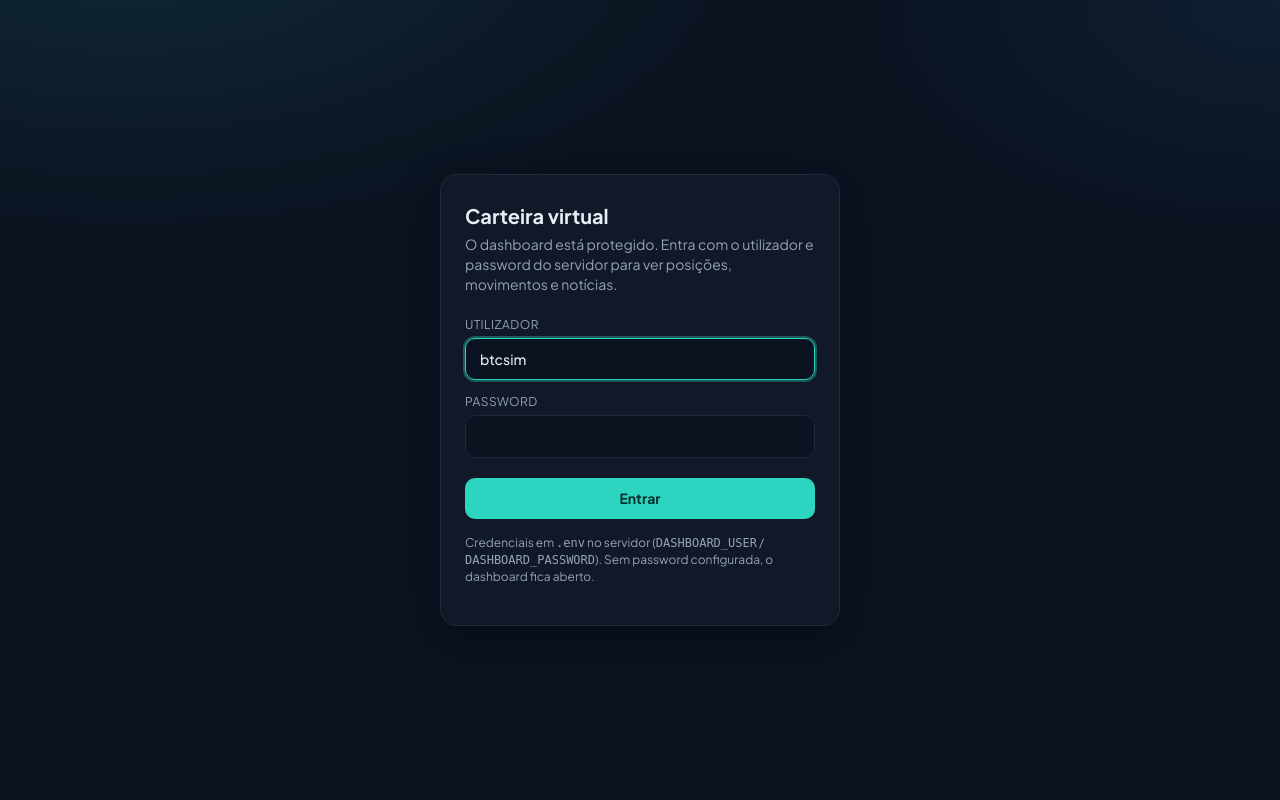
After one commit to joaodominguez/Bitcoin, a Flask app: template btcsim/templates/login.html in a window 1280 px wide. The commit adds this page. Run offline with Flask 3, Linux system fonts and the light colour scheme; the template is opened without the code that fills it, so the values that code supplies are empty; parts of the project's set-up code (start-up, migrations or seed data) failed here and were passed over.

Commit message:
fix: login page so dashboard is not empty without auth
Unauthenticated visits were a bare 401 text body, which looked like a
broken empty site. Redirect to a proper /login form with session cookies,
keep Basic Auth for APIs, and surface watch/API errors in the UI.

Co-authored-by: joaodominguez <joaodominguez@users.noreply.github.com>

```diff
--- a/btcsim/dashboard.py
+++ b/btcsim/dashboard.py
@@ -13,11 +13,13 @@ NOT financial advice.
 from __future__ import annotations
 
 import argparse
+import hashlib
 import json
 import os
+from datetime import timedelta
 from pathlib import Path
 
-from flask import Flask, Response, jsonify, render_template, request
+from flask import Flask, jsonify, redirect, render_template, request, session, url_for
 
 from . import allocation as alloc_mod
 from . import data as data_mod
@@ -38,28 +40,100 @@ app = Flask(__name__)
 DEFAULT_STRATEGIES = ["buy_and_hold", "dca", "ma_crossover", "rsi"]
 
 
+def _configure_secret_key() -> None:
+    """Stable secret so sessions survive gunicorn workers / restarts when password is set."""
+    explicit = os.environ.get("FLASK_SECRET_KEY") or os.environ.get("SECRET_KEY")
+    if explicit:
+        app.secret_key = explicit
+        return
+    password = os.environ.get("DASHBOARD_PASSWORD", "")
+    material = password or "btcsim-dev-only"
+    app.secret_key = hashlib.sha256(f"btcsim:{material}".encode("utf-8")).hexdigest()
+
+
+_configure_secret_key()
+app.config["PERMANENT_SESSION_LIFETIME"] = timedelta(days=30)
+
+
+def _dashboard_credentials() -> tuple[str, str]:
+    password = os.environ.get("DASHBOARD_PASSWORD", "")
+    user = os.environ.get("DASHBOARD_USER", "btcsim")
+    return user, password
+
+
+def _credentials_ok(username: str | None, password: str | None) -> bool:
+    expected_user, expected_password = _dashboard_credentials()
+    if not expected_password:
+        return True
+    return bool(username == expected_user and password == expected_password)
+
+
+def _is_authenticated() -> bool:
+    _, password = _dashboard_credentials()
+    if not password:
+        return True
+    if session.get("dashboard_auth") is True:
+        return True
+    auth = request.authorization
+    if auth and _credentials_ok(auth.username, auth.password):
+        return True
+    return False
+
+
 @app.before_request
-def _optional_basic_auth():
+def _optional_auth():
     """Protect the dashboard when DASHBOARD_PASSWORD is set (recommended on a server)."""
-    if request.path == "/health":
+    path = request.path or "/"
+    if path == "/health" or path.startswith("/static/") or path in ("/login", "/logout"):
         return None
-    password = os.environ.get("DASHBOARD_PASSWORD", "")
+    _, password = _dashboard_credentials()
     if not password:
         return None
-    user = os.environ.get("DASHBOARD_USER", "btcsim")
-    auth = request.authorization
-    if auth and auth.username == user and auth.password == password:
+    if _is_authenticated():
         return None
-    return Response(
-        "Autenticacao necessaria",
-        401,
-        {"WWW-Authenticate": 'Basic realm="btcsim"'},
-    )
+    if path.startswith("/api/"):
+        return jsonify({
+            "error": "Autenticação necessária. Abre /login ou envia Basic Auth.",
+            "login": "/login",
+        }), 401
+    return redirect(url_for("login", next=path))
 
 
 @app.route("/health")
 def health():
     return jsonify({"status": "ok"})
+
+
+@app.route("/login", methods=["GET", "POST"])
+def login():
+    _, password = _dashboard_credentials()
+    if not password:
+        return redirect(url_for("index"))
+    if _is_authenticated() and request.method == "GET":
+        return redirect(request.args.get("next") or url_for("index"))
+
+    error = None
+    username = os.environ.get("DASHBOARD_USER", "btcsim")
+    if request.method == "POST":
+        username = (request.form.get("username") or "").strip()
+        supplied = request.form.get("password") or ""
+        if _credentials_ok(username, supplied):
+            session["dashboard_auth"] = True
+            session.permanent = True
+            nxt = request.args.get("next") or url_for("index")
+            if not nxt.startswith("/"):
+                nxt = url_for("index")
+            return redirect(nxt)
+        error = "Utilizador ou password incorretos."
+    return render_template("login.html", error=error, username=username)
+
+
+@app.route("/logout", methods=["GET", "POST"])
+def logout():
+    session.clear()
+    return redirect(url_for("login"))
+
+
 SAMPLE_NEWS = Path(__file__).resolve().parent.parent / "examples" / "sample_news.csv"
 
 
--- /dev/null
+++ b/btcsim/templates/login.html
@@ -0,0 +1,105 @@
+<!DOCTYPE html>
+<html lang="pt" class="dark">
+<head>
+  <meta charset="utf-8" />
+  <meta name="viewport" content="width=device-width, initial-scale=1" />
+  <title>Entrar — Carteira virtual</title>
+  <link rel="icon" type="image/png" href="{{ url_for('static', filename='favicon.png') }}" />
+  <link rel="preconnect" href="https://fonts.googleapis.com" />
+  <link rel="preconnect" href="https://fonts.gstatic.com" crossorigin />
+  <link href="https://fonts.googleapis.com/css2?family=Plus+Jakarta+Sans:wght@400;500;600;700&display=swap" rel="stylesheet" />
+  <style>
+    :root {
+      --bg: #0b1220;
+      --panel: #111827;
+      --line: #1e293b;
+      --text: #e5eef7;
+      --muted: #94a3b8;
+      --brand: #2dd4bf;
+      --err: #f87171;
+    }
+    * { box-sizing: border-box; }
+    html, body { height: 100%; margin: 0; }
+    body {
+      font-family: "Plus Jakarta Sans", ui-sans-serif, system-ui, sans-serif;
+      background:
+        radial-gradient(1200px 600px at 10% -10%, rgba(45, 212, 191, 0.12), transparent 55%),
+        radial-gradient(900px 500px at 100% 0%, rgba(56, 189, 248, 0.08), transparent 50%),
+        var(--bg);
+      color: var(--text);
+      display: grid;
+      place-items: center;
+      padding: 24px;
+    }
+    .panel {
+      width: min(400px, 100%);
+      background: var(--panel);
+      border: 1px solid var(--line);
+      border-radius: 16px;
+      padding: 28px 24px;
+      box-shadow: 0 10px 40px rgba(0, 0, 0, 0.35);
+    }
+    h1 { margin: 0 0 6px; font-size: 1.25rem; font-weight: 700; }
+    p.sub { margin: 0 0 22px; color: var(--muted); font-size: 0.875rem; line-height: 1.45; }
+    label {
+      display: block;
+      font-size: 0.75rem;
+      color: var(--muted);
+      margin: 0 0 6px;
+      text-transform: uppercase;
+      letter-spacing: 0.04em;
+    }
+    input {
+      width: 100%;
+      border: 1px solid var(--line);
+      background: #0b1220;
+      color: var(--text);
+      border-radius: 10px;
+      padding: 12px 14px;
+      font: 500 14px/1.2 "Plus Jakarta Sans", sans-serif;
+      margin-bottom: 14px;
+    }
+    input:focus {
+      outline: 2px solid rgba(45, 212, 191, 0.35);
+      border-color: var(--brand);
+    }
+    button {
+      width: 100%;
+      margin-top: 6px;
+      border: 0;
+      border-radius: 10px;
+      padding: 12px 14px;
+      background: var(--brand);
+      color: #042f2e;
+      font: 700 14px/1.2 "Plus Jakarta Sans", sans-serif;
+      cursor: pointer;
+    }
+    button:hover { filter: brightness(1.05); }
+    .err {
+      background: rgba(248, 113, 113, 0.1);
+      border: 1px solid rgba(248, 113, 113, 0.35);
+      color: var(--err);
+      border-radius: 10px;
+      padding: 10px 12px;
+      font-size: 0.875rem;
+      margin-bottom: 14px;
+    }
+    .hint { margin-top: 16px; font-size: 0.75rem; color: var(--muted); line-height: 1.4; }
+  </style>
+</head>
+<body>
+  <form class="panel" method="post" action="{{ url_for('login') }}" autocomplete="on">
+    <h1>Carteira virtual</h1>
+    <p class="sub">O dashboard está protegido. Entra com o utilizador e password do servidor para ver posições, movimentos e notícias.</p>
+    {% if error %}
+    <div class="err">{{ error }}</div>
+    {% endif %}
+    <label for="username">Utilizador</label>
+    <input id="username" name="username" type="text" value="{{ username or 'btcsim' }}" required autofocus />
+    <label for="password">Password</label>
+    <input id="password" name="password" type="password" required />
+    <button type="submit">Entrar</button>
+    <p class="hint">Credenciais em <code>.env</code> no servidor (<code>DASHBOARD_USER</code> / <code>DASHBOARD_PASSWORD</code>). Sem password configurada, o dashboard fica aberto.</p>
+  </form>
+</body>
+</html>
```
Also changed, not shown: btcsim/templates/dashboard.html (+59 -18 lines), tests/test_dashboard_auth.py (+41 -6 lines), README.md, 1 other file.
